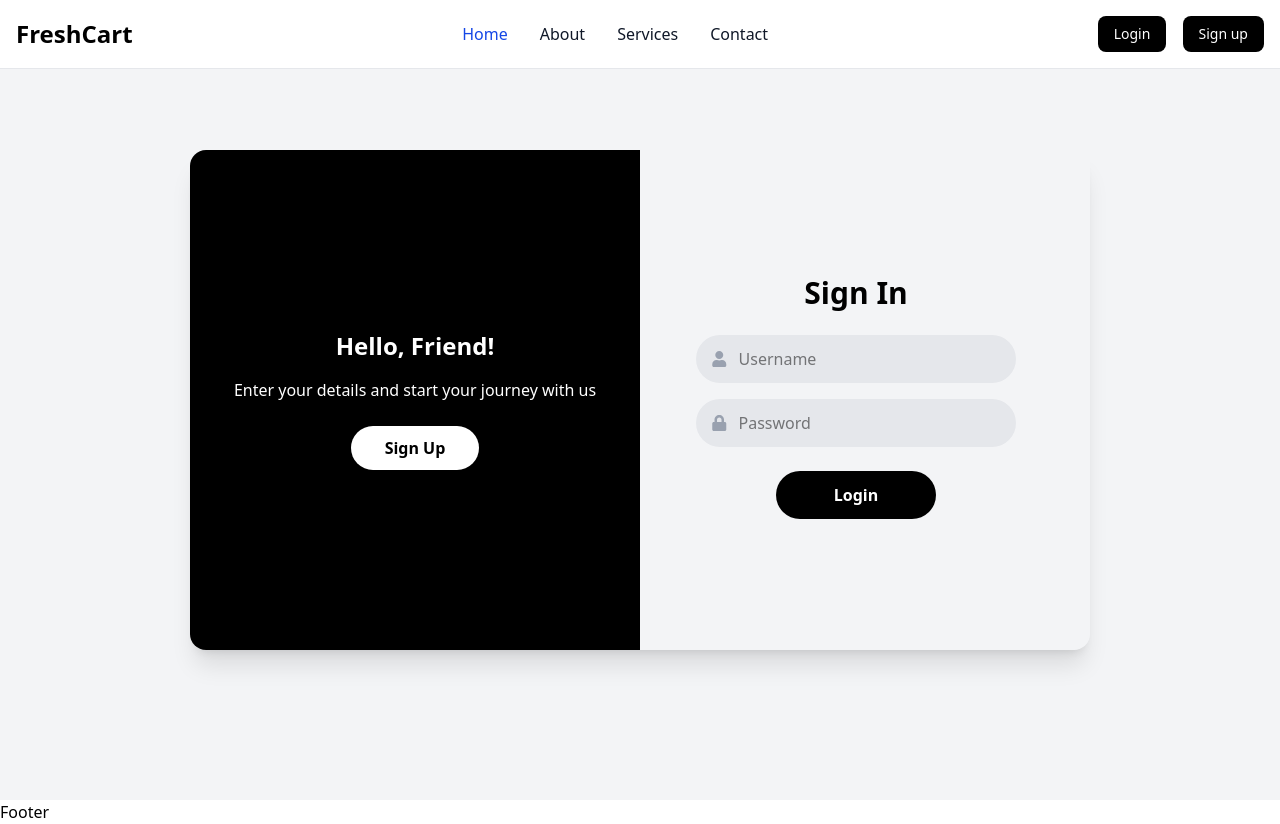
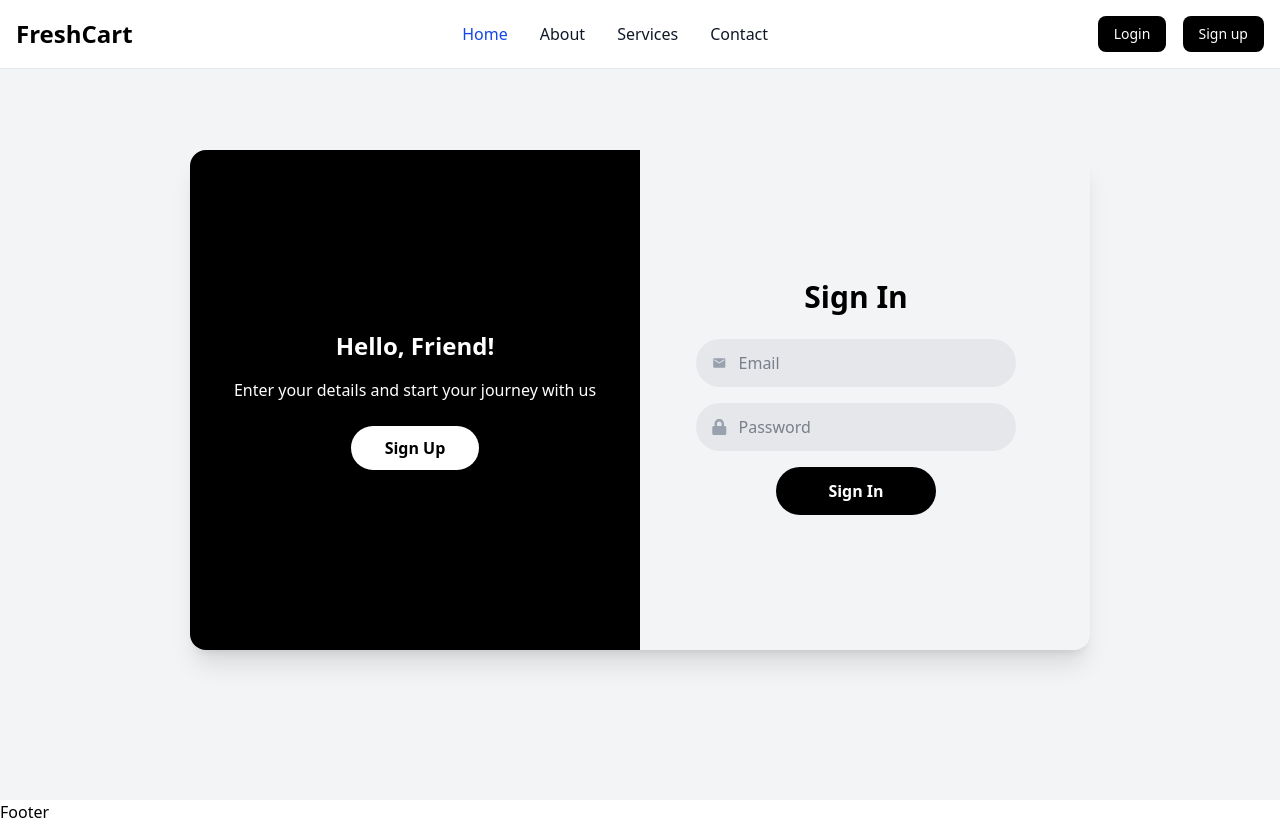
Before and after one commit to mohamed-mostafa0/shopping-website, a React (Vite) app: page /signin in a window 1280 px wide. Built offline with nearby package versions, Linux system fonts and the light colour scheme.

Commit message:
handled signin

```diff
--- a/src/App.jsx
+++ b/src/App.jsx
@@ -1,14 +1,14 @@
 import React from 'react'
 import {createBrowserRouter, RouterProvider} from 'react-router-dom'
 import Layout from './components/Layout/Layout'
-import Register from './components/register/register'
 import Home from './components/Home/Home'
-import Login from "./components/Login/Login";
+import Login from "./components/signinAndSignupForm/signInAndSignupForm";
 import ProductDetails from './components/ProductDetails/ProductDetails'
 import AuthContext from './context/AuthContext'
 import Authorization from './components/Authorization/Authorization'
 import {QueryClientProvider , QueryClient} from '@tanstack/react-query'
 import GetAllProducts from './components/getAllProducts/getAllProducts'
+import SignUpForm from "./components/SignUpForm/register";
 
 
 
--- a/src/components/Authorization/Authorization.jsx
+++ b/src/components/Authorization/Authorization.jsx
@@ -1,5 +1,5 @@
 import React from 'react'
-import Login from '../Login/Login'
+import Login from '../signinAndSignupForm/signInAndSignupForm'
 import { Navigate } from 'react-router-dom'
 
 export default function Authorization({children}) {
--- a/src/components/Navbar/Navbar.jsx
+++ b/src/components/Navbar/Navbar.jsx
@@ -1,7 +1,5 @@
 import React, { useContext } from 'react'
 import { NavLink, useNavigate } from 'react-router-dom'
-
-import Login from "../register/register";
 import { authContext } from '../../context/AuthContext';
 
 export default function Navbar() {
@@ -12,7 +10,7 @@ export default function Navbar() {
     function logout (){
       localStorage.removeItem('token')
       setuserToken(null)
-      navigate('/login')
+      navigate('/signin')
     }
   return <>
 
@@ -24,7 +22,7 @@ export default function Navbar() {
 
     <div className="flex md:order-2 space-x-3 md:space-x-0 rtl:space-x-reverse">
         <div className=''>
-       {userToken? <NavLink to="/Login"> <button type="button" className="cursor-pointer text-white bg-black border-2 border-black hover:bg-white hover:text-black duration-300 focus:ring-4 focus:outline-none focus:ring-blue-300 font-medium rounded-lg text-sm px-4 py-2 text-center dark:bg-blue-600 dark:hover:bg-blue-700 dark:focus:ring-blue-800" onClick={logout}>Logout</button></NavLink> : <>
+       {userToken? <NavLink to="/Login"> <button type="button" className="cursor-pointer text-white bg-black border-2 border-black  duration-300 focus:ring-4 focus:outline-none focus:ring-blue-300 font-medium rounded-lg text-sm px-4 py-2 text-center dark:bg-blue-600 dark:hover:bg-blue-700 dark:focus:ring-blue-800" onClick={logout}>Logout</button></NavLink> : <>
         <NavLink to="/signin"> <button type="button" className="cursor-pointer text-white bg-black  focus:ring-4 focus:outline-none focus:ring-blue-300 font-medium rounded-lg text-sm px-4 py-2 text-center dark:bg-blue-600 dark:hover:bg-blue-700 dark:focus:ring-blue-800 mr-3" onClick={() => setIsSignUp(false)}>Login</button></NavLink>
         <NavLink to="/signup"> <button type="button" className="cursor-pointer text-white bg-black focus:ring-4 focus:outline-none focus:ring-blue-300 font-medium rounded-lg text-sm px-4 py-2 text-center dark:bg-blue-600 dark:hover:bg-blue-700 dark:focus:ring-blue-800" onClick={()=> setIsSignUp(true)}>Sign up</button></NavLink>
        </>}
--- a/src/components/register/register.jsx
+++ b/src/components/SignUpForm/register.jsx
@@ -11,7 +11,7 @@ import { TbXboxX } from "react-icons/tb";
 
 
 
-export default function Register({isSignUp , setIsSignUp}) {
+export default function SignUpForm({isSignUp , setIsSignUp}) {
 
     const navigate = useNavigate()
 
@@ -29,7 +29,7 @@ export default function Register({isSignUp , setIsSignUp}) {
 
 
                 setTimeout(() => {
-                    navigate('/login')
+                    // navigate('/signin')
                 },1000)
 
 
--- /dev/null
+++ b/src/components/SingInForm/SignInForm.jsx
@@ -0,0 +1,129 @@
+import React, { useContext, useState } from 'react'
+import {useFormik} from 'formik'
+import * as yup from 'yup'
+import  axios  from "axios";
+import { useNavigate } from 'react-router-dom';
+import { MdEmail } from "react-icons/md";
+import { FaLock, FaPhoneAlt, FaUser } from "react-icons/fa";
+import { motion } from "framer-motion";
+import { TbXboxX } from "react-icons/tb";
+import { authContext } from '../../context/AuthContext';
+
+export default function SignInForm() {
+
+    const {setuserToken }= useContext(authContext)
+    const navigate = useNavigate()
+
+    const [submitted, setsubmitted] = useState(null)
+    const [errMsg, seterrMsg] = useState(null)
+
+    async function submit (values){
+        const res = await axios.post('https://ecommerce.routemisr.com/api/v1/auth/signin',values)
+        .then(
+            function(x){
+                setsubmitted(true)
+                seterrMsg(false)
+                setuserToken(x.data.token)
+
+                localStorage.setItem('token' ,x.data.token)
+                console.log(x);
+
+                setTimeout(() => {
+                    navigate('/')
+                },1000)
+
+
+            }
+        ).catch(
+            function(x){
+                setsubmitted(false)
+                seterrMsg(x.response?.data?.message || x.message || "Something went wrong. Please try again.");
+
+
+            }
+        )
+    }
+
+const registerationFormik =  useFormik({
+    initialValues:{
+        email:"",
+        password:""
+    },
+    onSubmit:submit
+
+    ,validationSchema:yup.object().shape({
+        email:yup.string().email('please enter a valid email'),
+        password:yup.string().min(6,"passowrd must be at least 6 characters")
+    })
+})
+
+  return <>
+
+    <div className="w-1/2 flex flex-col items-center justify-center p-8">
+                <h1 className="text-3xl font-bold mb-6">Sign In</h1>
+
+            <form  onSubmit={registerationFormik.handleSubmit}>
+
+            {submitted? <div class="p-4 mb-4 text-sm text-green-800 rounded-lg bg-green-50 dark:bg-gray-800 dark:text-green-400 text-center" role="alert">
+           <span class="font-medium ">Logged In Successfully</span>
+            </div>: ''}
+
+            {errMsg? <div class="p-4 mb-4 text-sm text-red-800 rounded-lg bg-red-50 dark:bg-gray-800 dark:text-red-400 text-center" role="alert">
+              <span class="font-medium ">{errMsg}</span>
+            </div>
+            : ''}
+
+
+                <div className="flex items-center w-80 bg-gray-200 rounded-full px-4 py-3 mb-4">
+                  <MdEmail className="text-gray-400 mr-3" />
+                  <input
+                     name="email"
+                    id="email"
+                    type="email"
+                    placeholder="Email"
+                    className={`bg-transparent outline-none w-full font-medium ${registerationFormik.errors.email  && registerationFormik.touched.email? "text-red-600":"text-gray-900" }`}
+                    value={registerationFormik.values.email}
+                    onChange={registerationFormik.handleChange}
+                    onBlur={registerationFormik.handleBlur}
+                  />
+                  <TbXboxX  className={`text-2xl ${registerationFormik.errors.email && registerationFormik.touched.email ? "text-red-600 visible":"hidden " }`} />
+                </div>
+                {registerationFormik.errors.email  && registerationFormik.touched.email? <div className=" mb-4 text-sm text-red-600  dark:bg-gray-800 dark:text-red-400" role="alert">
+                <span className="font-medium">{registerationFormik.errors.email}</span>
+                 </div> : ''}
+
+
+                <div className="flex items-center w-80 bg-gray-200 rounded-full px-4 py-3 mb-4">
+                  <FaLock className="text-gray-400 mr-3" />
+                  <input
+                    name="password"
+                    id="password"
+                    type="password"
+                    placeholder="Password"
+                    className={`bg-transparent outline-none w-full font-medium ${registerationFormik.errors.password  && registerationFormik.touched.password? "text-red-600":"text-gray-900" }`}
+                    value={registerationFormik.values.password}
+                    onChange={registerationFormik.handleChange}
+                    onBlur={registerationFormik.handleBlur}
+                  />
+                  <TbXboxX  className={`text-2xl ${registerationFormik.errors.password && registerationFormik.touched.password ? "text-red-600 visible":"hidden " }`} />
+                </div>
+                {registerationFormik.errors.password  && registerationFormik.touched.password? <div className=" mb-4 text-sm text-red-600  dark:bg-gray-800 dark:text-red-400" role="alert">
+                <span className="font-medium">{registerationFormik.errors.password}</span>
+                 </div> : ''}
+
+
+              <div className='w-full text-center'>
+              <button className="w-40 h-12 rounded-full bg-black text-white font-semibold hover:bg-gray-800 duration-200 text-center"
+
+                  >
+                    Sign In
+                  </button>
+              </div>
+
+            </form>
+
+
+              </div>
+
+  </>
+}
--- a/src/components/Login/Login.jsx
+++ b/src/components/signinAndSignupForm/signInAndSignupForm.jsx
@@ -210,11 +210,12 @@ import { useContext, useState } from "react";
 import { motion } from "framer-motion";
 import { FaUser, FaLock } from "react-icons/fa";
 
-import Register from "../register/register";
+import Register from "../SignUpForm/register";
 import { authContext } from "../../context/AuthContext";
+import SignInForm from "../SingInForm/SignInForm";
 
 
-export default function SlidingAuth() {
+export default function signinAndSignupForm() {
 
   const{isSignUp , setIsSignUp } =useContext(authContext)
 
@@ -231,37 +232,8 @@ export default function SlidingAuth() {
           className="w-[200%] h-full flex"
         >
           {/* --- Sign In Form --- */}
-          <div className="w-1/2 flex flex-col items-center justify-center p-8">
-            <h1 className="text-3xl font-bold mb-6">Sign In</h1>
 
-            {/* Username */}
-            <div className="flex items-center w-80 bg-gray-200 rounded-full px-4 py-3 mb-4">
-              <FaUser className="text-gray-400 mr-3" />
-              <input
-                type="text"
-                placeholder="Username"
-                className="bg-transparent outline-none w-full font-medium"
-              />
-            </div>
-
-            {/* Password */}
-            <div className="flex items-center w-80 bg-gray-200 rounded-full px-4 py-3 mb-6">
-              <FaLock className="text-gray-400 mr-3" />
-              <input
-                type="password"
-                placeholder="Password"
-                className="bg-transparent outline-none w-full font-medium"
-              />
-            </div>
-
-            <button
-             className="w-40 h-12 rounded-full bg-black text-white font-semibold hover:bg-gray-800 duration-200"
-
-            >
-              Login
-
-            </button>
-          </div>
+          <SignInForm/>
 
           {/* --- Sign Up Form --- */}
           <Register isSignUp={isSignUp} setIsSignUp={setIsSignUp}/>
```
